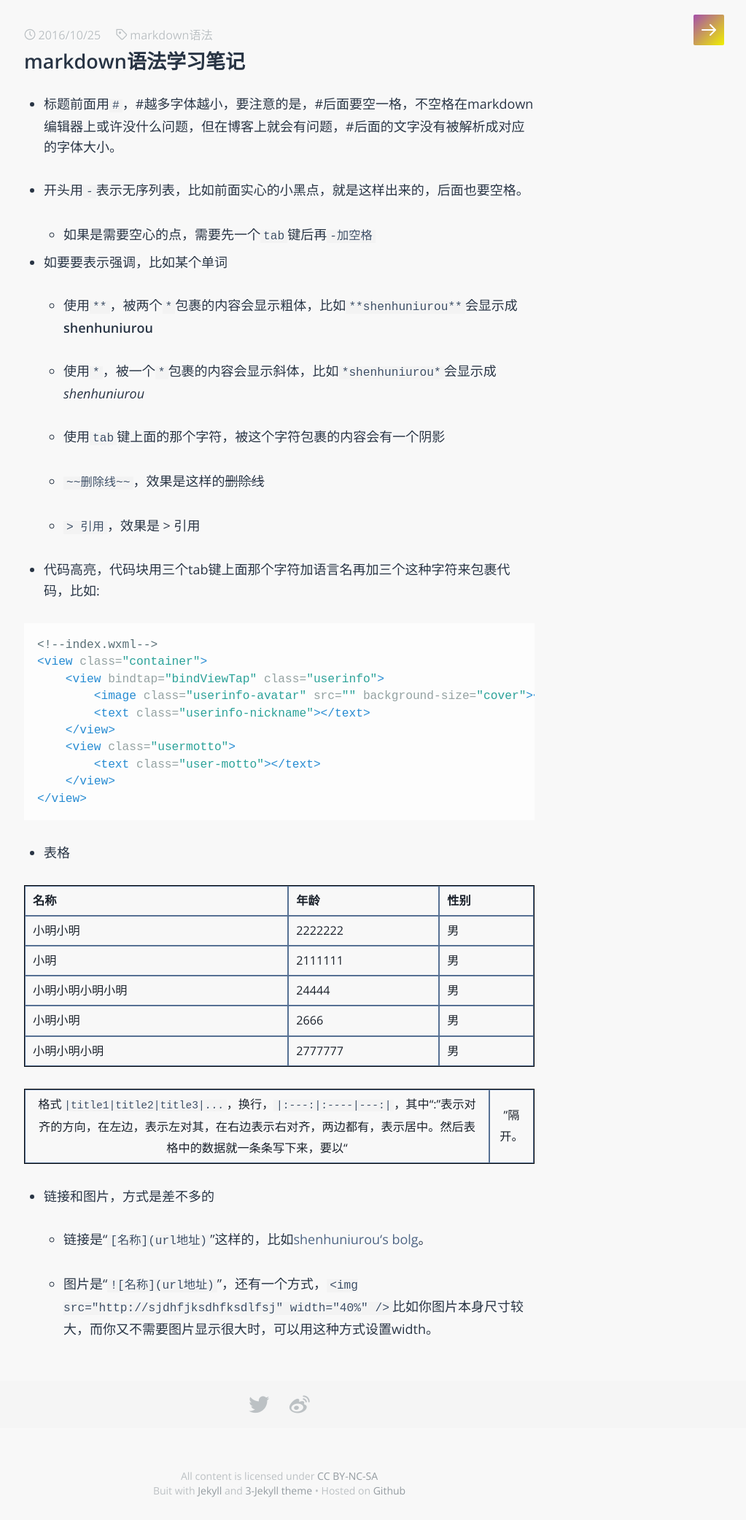
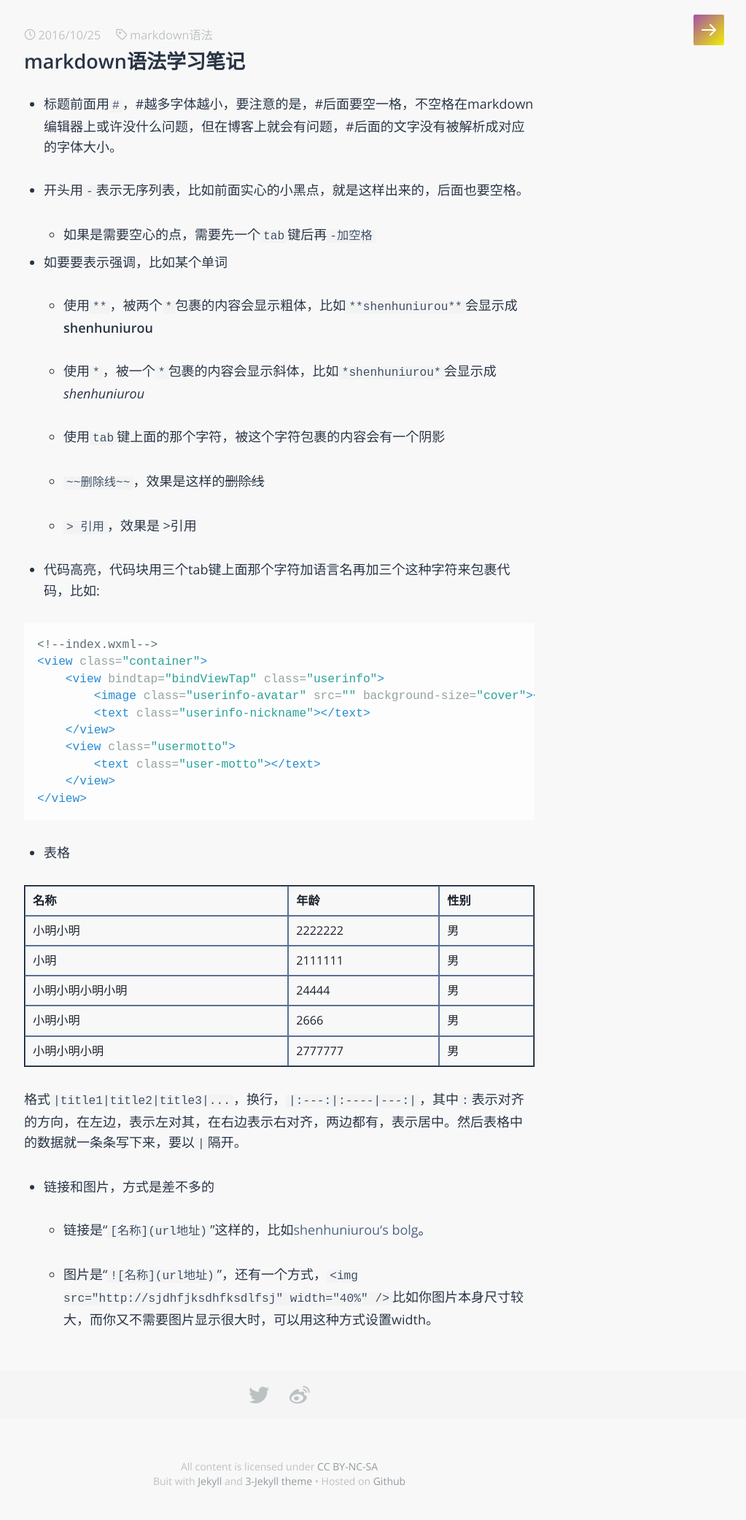
Before and after one commit to shenhuniurou/shenhuniurou.github.io, a Jekyll site: the page built from _posts/technology_share/2016-10-25-markdown-learn-note.md, in a window 1280 px wide. Shown: the whole page at 73% size, without its empty margins (257-1280 px from the left). Built offline with Jekyll 4.4.1, drawn with Linux system fonts in a browser that asks for light colours; some web fonts are replaced; comment, search, counter and statistics services are not loaded.

Commit message:
update sth

```diff
--- a/_posts/technology_share/2016-10-25-markdown-learn-note.md
+++ b/_posts/technology_share/2016-10-25-markdown-learn-note.md
@@ -22,7 +22,7 @@ tags: markdown语法
 
 	- `~~删除线~~`，效果是这样的~~删除线~~
 
-	- `> 引用`，效果是 > 引用
+	- `> 引用`，效果是 >引用
 
 
 - 代码高亮，代码块用三个tab键上面那个字符加语言名再加三个这种字符来包裹代码，比如:
@@ -50,7 +50,8 @@ tags: markdown语法
 |小明小明|2666|男
 |小明小明小明|2777777|男
 
-格式`|title1|title2|title3|...`，换行，`|:---:|:----|---:|`，其中“:”表示对齐的方向，在左边，表示左对其，在右边表示右对齐，两边都有，表示居中。然后表格中的数据就一条条写下来，要以“|”隔开。
+
+格式`|title1|title2|title3|...`，换行，`|:---:|:----|---:|`，其中`:`表示对齐的方向，在左边，表示左对其，在右边表示右对齐，两边都有，表示居中。然后表格中的数据就一条条写下来，要以`|`隔开。
 
 - 链接和图片，方式是差不多的
 
```
